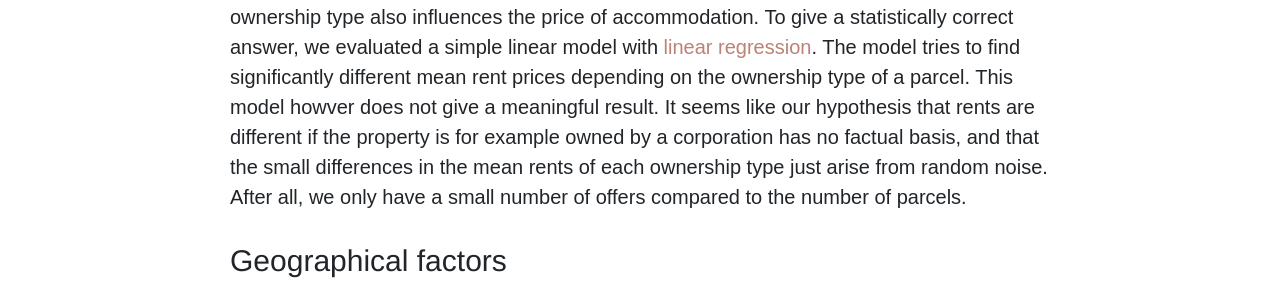
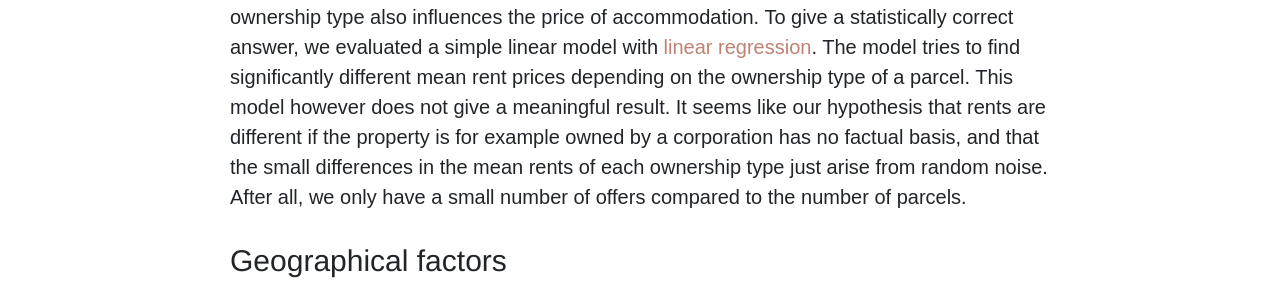
Before and after one commit to who-owns-lausanne/who-owns-lausanne.github.io, a Jekyll site: the page built from index.md, in a window 1280 px wide and 900 px high, scrolled down 7140 px. Shown: the part 224-513 px from the top of the window. Built offline with Jekyll 4.4.1, drawn with Linux system fonts in a browser that asks for light colours; some web fonts are replaced; our own code applies the rules of GitHub Pages for plain Markdown files; some of the changed text lies outside the part shown.

Commit message:
Fixed minor typos

```diff
--- a/index.md
+++ b/index.md
@@ -50,7 +50,7 @@ divide the city into its neighbourhoods – in french
 
 
 Our first [dataset][asit] consists of the geographical, [cadastral] and address
-data behind [map.lausanne.ch](https://map.lausanne.ch) It features the owner of
+data behind [map.lausanne.ch](https://map.lausanne.ch). It features the owner of
 each of the almost 8000 plots or parcels (of land) of the city (unless the
 parcel represents a road or a bridge). There are about 4000 entities possessing
 real estate and they as diverse as you would imagine them ranging from the city
@@ -164,7 +164,7 @@ whether the ownership type also influences the price of accommodation. To give a
 statistically correct answer, we evaluated a simple linear model with
 [linear regression]. The model tries to find significantly different mean rent
 prices depending on the ownership type of a parcel.
-This model howver does not give a meaningful result. It seems like our
+This model however does not give a meaningful result. It seems like our
 hypothesis that rents are different if the property is for example owned by a
 corporation has no factual basis, and that the small differences in the mean
 rents of each ownership type just arise from random noise. After all,
```
Also changed, not shown: other parts of index.md (+2 -2 lines).
